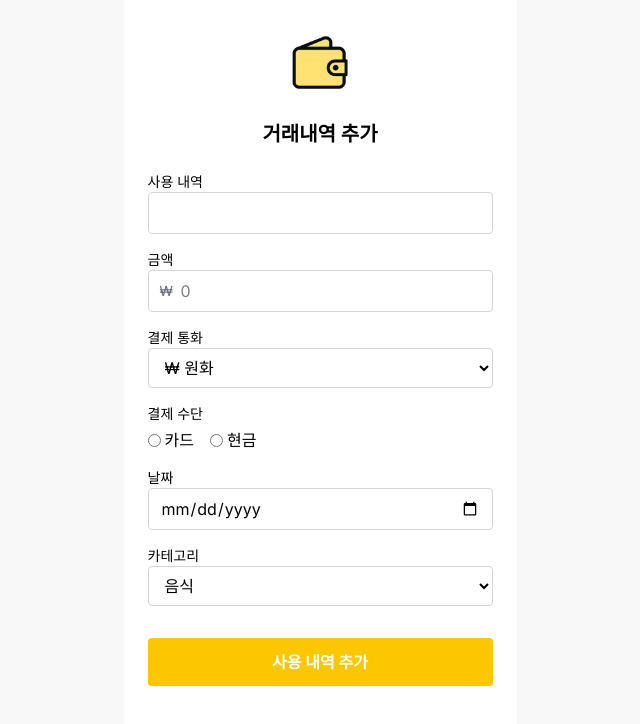
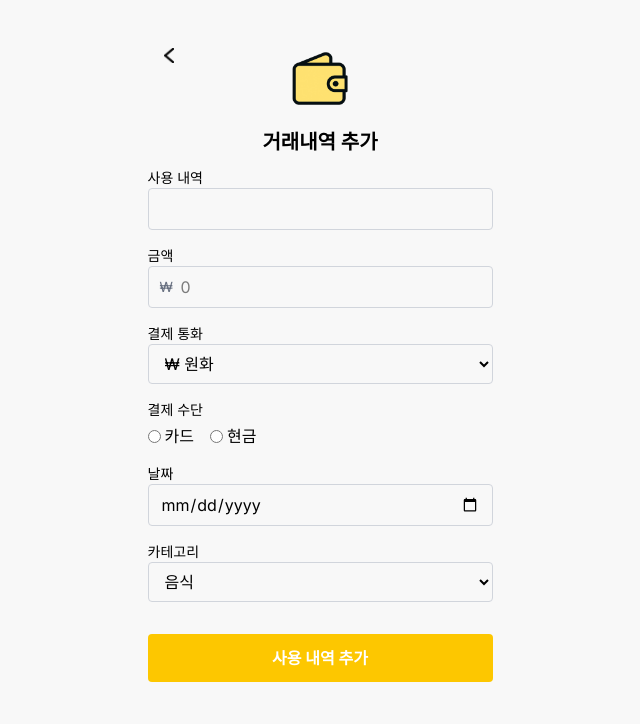
Before and after one commit to westjin/KB_Budgeting_app, a Vue app in the folder Budgeting-app/: page /transaction in a window 1280 px wide. Shown: the top 724 px of the page, without its empty margins (320-960 px from the left). Built offline with nearby package versions, Linux system fonts and the light colour scheme.

Commit message:
[STYLE] [#1] 뒤로가기 아이콘 수정

```diff
--- a/Budgeting-app/db.json
+++ b/Budgeting-app/db.json
@@ -28,7 +28,7 @@
   },
   "transactions": [
     {
-      "id": 1,
+      "id": "1",
       "usage": "마라탕",
       "amount": 9000,
       "currency": "KRW",
@@ -37,7 +37,7 @@
       "category": "음식"
     },
     {
-      "id": 2,
+      "id": "2",
       "usage": "택시",
       "amount": 12000,
       "currency": "KRW",
@@ -46,7 +46,7 @@
       "category": "교통수단"
     },
     {
-      "id": 3,
+      "id": "3",
       "usage": "택시비",
       "amount": 15000,
       "currency": "KRW",
--- a/Budgeting-app/src/pages/TransactionAdd.vue
+++ b/Budgeting-app/src/pages/TransactionAdd.vue
@@ -1,6 +1,8 @@
 <script setup>
 import { ref, computed } from 'vue';
+import { useRouter } from 'vue-router';
 
+const router = useRouter();
 const showSuccess = ref(false);
 
 // 입력값 상태
@@ -77,16 +79,26 @@ async function saveTransaction() {
 
 <template>
   <div
-    class="flex flex-col w-[393px] h-[852px] mx-auto bg-white px-6 pt-6 pb-24"
+    class="flex flex-col w-[393px] h-[852px] mx-auto bg-[#F8F8F8] px-6 pt-6 pb-24"
   >
-    <!-- 상단 아이콘 -->
-    <div class="flex justify-center mb-4">
-      <img src="../assets/icons/YSJ_Wallet.png" alt="지갑" class="w-20 h-20" />
+    <!-- 상단 헤더 -->
+    <div class="header-container">
+      <img
+        src="../assets/icons/back-icon.png"
+        alt="뒤로가기"
+        class="back-icon"
+        @click="router.back()"
+      />
+      <img
+        src="../assets/icons/YSJ_Wallet.png"
+        alt="지갑"
+        class="w-20 h-20 mb-2"
+      />
+      <h1 class="text-xl font-bold">거래내역 추가</h1>
     </div>
-    <h1 class="text-center text-xl font-bold mb-6">거래내역 추가</h1>
 
+    <!-- 입력 폼 -->
     <form class="space-y-4">
-      <!-- 사용 내역 -->
       <div>
         <label class="block text-sm font-medium">사용 내역</label>
         <input
@@ -96,7 +108,6 @@ async function saveTransaction() {
         />
       </div>
 
-      <!-- 금액 -->
       <div>
         <label class="block text-sm font-medium">금액</label>
         <div class="relative">
@@ -115,7 +126,6 @@ async function saveTransaction() {
         </div>
       </div>
 
-      <!-- 결제 통화 -->
       <div>
         <label class="block text-sm font-medium">결제 통화</label>
         <select
@@ -128,7 +138,6 @@ async function saveTransaction() {
         </select>
       </div>
 
-      <!-- 결제 수단 -->
       <div>
         <label class="block text-sm font-medium mb-1">결제 수단</label>
         <div class="flex space-x-4">
@@ -143,7 +152,6 @@ async function saveTransaction() {
         </div>
       </div>
 
-      <!-- 날짜 -->
       <div>
         <label class="block text-sm font-medium">날짜</label>
         <input
@@ -153,7 +161,6 @@ async function saveTransaction() {
         />
       </div>
 
-      <!-- 카테고리 -->
       <div>
         <label class="block text-sm font-medium">카테고리</label>
         <select
@@ -170,16 +177,17 @@ async function saveTransaction() {
       </div>
     </form>
 
-    <!-- 버튼 -->
+    <!-- 추가 버튼 -->
     <div class="mt-8">
       <button
+        @click.prevent="saveTransaction"
         class="w-full py-3 rounded bg-yellow-400 text-white font-bold"
-        @click.prevent="saveTransaction"
       >
         사용 내역 추가
       </button>
     </div>
 
+    <!-- 저장 완료 메시지 -->
     <div
       v-if="showSuccess"
       class="mt-4 text-center text-green-600 font-semibold bg-green-100 py-2 rounded transition-all duration-300"
@@ -189,4 +197,24 @@ async function saveTransaction() {
   </div>
 </template>
 
-<style scoped></style>
+<style scoped>
+.header-container {
+  display: flex;
+  flex-direction: column;
+  align-items: center;
+  padding-top: calc(env(safe-area-inset-top, 0px) + 16px);
+  padding-bottom: 12px;
+  background-color: #f8f8f8;
+  position: relative;
+  z-index: 10;
+}
+
+.back-icon {
+  position: absolute;
+  left: 16px;
+  top: 24px;
+  width: 10px;
+  height: 15px;
+  cursor: pointer;
+}
+</style>
--- a/Budgeting-app/src/pages/TransactionDetail.vue
+++ b/Budgeting-app/src/pages/TransactionDetail.vue
@@ -44,9 +44,15 @@ async function deleteTransaction() {
     v-if="transaction"
   >
     <!-- 상단 아이콘 및 타이틀 -->
-    <div class="flex flex-col items-center mb-6">
+    <div class="header-container mb-6">
       <img
-        src="../assets/icons/YSJ_Wallet.png"
+        src="@/assets/icons/back-icon.png"
+        alt="뒤로가기"
+        class="back-icon"
+        @click="router.back()"
+      />
+      <img
+        src="@/assets/icons/YSJ_Wallet.png"
         alt="지갑"
         class="w-20 h-20 mb-2"
       />
@@ -125,4 +131,20 @@ async function deleteTransaction() {
   </div>
 </template>
 
-<style scoped></style>
+<style scoped>
+.back-icon {
+  position: absolute;
+  left: 16px;
+  top: 24px;
+  width: 10px;
+  height: 15px;
+  cursor: pointer;
+}
+
+.header-container {
+  display: flex;
+  flex-direction: column;
+  align-items: center;
+  position: relative;
+}
+</style>
```
Also changed, not shown: Budgeting-app/src/assets/icons/back-icon.png (added).
